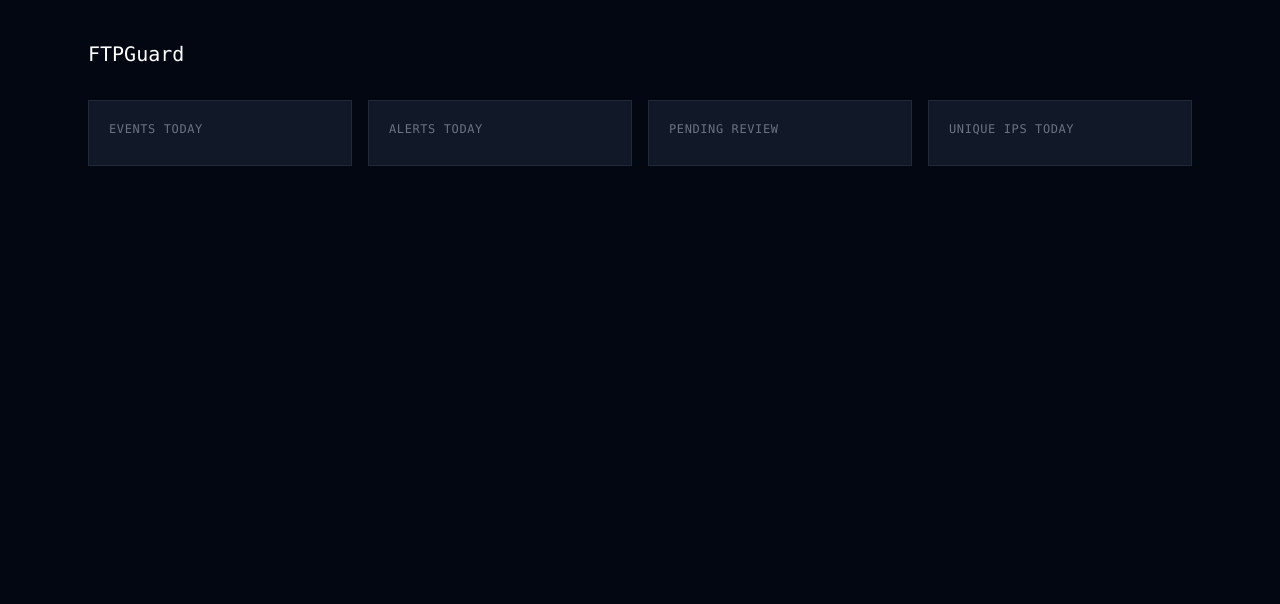
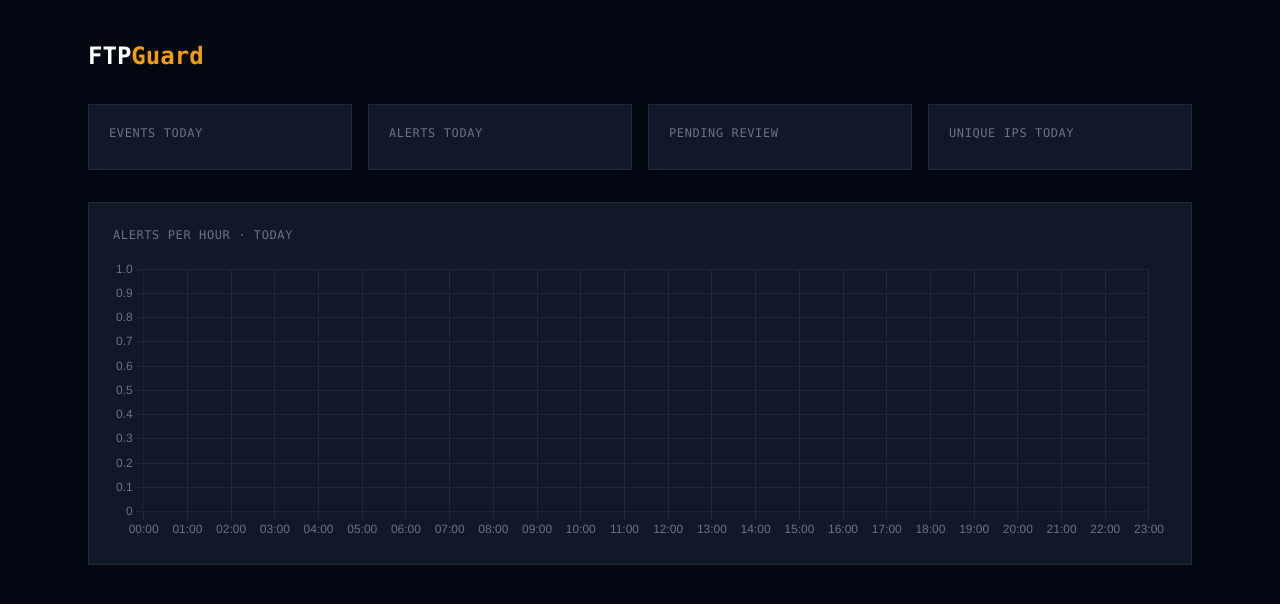
Before and after one commit to AmraniCh/ftp-ids-ml, a Flask app: template src/ftp_ids/dashboard/templates/dashboard.html in a window 1280 px wide. Shown: the top 604 px of the page. Run offline with Flask 3, Linux system fonts and the light colour scheme; the template is opened without the code that fills it, so the values that code supplies are empty; some libraries are stand-ins or nearby versions.

Commit message:
feat (dashboard): add alerts per hour chart for daily insights

```diff
--- a/src/ftp_ids/dashboard/app.py
+++ b/src/ftp_ids/dashboard/app.py
@@ -1,11 +1,16 @@
 from flask import Flask, render_template
-from ftp_ids.dashboard.stats import compute_stats
+from ftp_ids.dashboard.stats import compute_stats, alerts_per_hour
 
 app = Flask(__name__)
 
 @app.route("/")
 def index():
-    return render_template("dashboard.html", stats=compute_stats())
+    return render_template(
+        "dashboard.html",
+        stats=compute_stats(),
+        hourly=alerts_per_hour(),
+    )
+
 
 def serve(host: str = "127.0.0.1", port: int = 8080):
     print(f"Dashboard running at http://{host}:{port}")
--- a/src/ftp_ids/dashboard/templates/dashboard.html
+++ b/src/ftp_ids/dashboard/templates/dashboard.html
@@ -1,43 +1,81 @@
 <!doctype html>
 <html lang="en">
+
 <head>
     <meta charset="utf-8">
     <title>{% block title %}FTPGuard{% endblock %}</title>
     <script src="https://cdn.tailwindcss.com"></script>
 </head>
+
 <body class="bg-gray-950 text-gray-200 min-h-screen font-mono">
     <main class="max-w-6xl mx-auto px-6 py-10">
-        <h1 class="text-xl text-white mb-8">FTPGuard</h1>
+        <!-- <h1 class="text-xl text-white mb-8">FTPGuard</h1> -->
+
+        <h1 class="text-2xl font-bold mb-8">
+            <span class="text-white">FTP</span><span class="text-amber-500">Guard</span>
+        </h1>
 
         <div class="grid grid-cols-1 md:grid-cols-4 gap-4">
 
-            <div class="border border-gray-800 bg-gray-900 p-5">
+            <div class="border border-gray-800 hover:border-gray-700 bg-gray-900 p-5 transition-colors">
                 <div class="text-xs uppercase tracking-wider text-gray-500">events today</div>
                 <div class="text-3xl text-white mt-2 tabular-nums">{{ stats.events_today }}</div>
             </div>
 
 
-            <div class="border border-gray-800 bg-gray-900 p-5">
+            <div class="border border-gray-800 hover:border-gray-700 bg-gray-900 p-5 transition-colors">
                 <div class="text-xs uppercase tracking-wider text-gray-500">alerts today</div>
                 <div class="text-3xl text-white mt-2 tabular-nums">{{ stats.alerts_today }}</div>
             </div>
 
-            <div class="border border-gray-800 bg-gray-900 p-5">
+            <div class="border border-gray-800 hover:border-gray-700 bg-gray-900 p-5 transition-colors">
                 <div class="text-xs uppercase tracking-wider text-gray-500">pending review</div>
-                <div class="text-3xl mt-2 tabular-nums {% if stats.pending > 0 %}text-amber-500{% else %}text-white{% endif %}">
+                <div
+                    class="text-3xl mt-2 tabular-nums {% if stats.pending > 0 %}text-amber-500{% else %}text-white{% endif %}">
                     {{ stats.pending }}
                 </div>
             </div>
 
-            <div class="border border-gray-800 bg-gray-900 p-5">
+            <div class="border border-gray-800 hover:border-gray-700 bg-gray-900 p-5 transition-colors">
                 <div class="text-xs uppercase tracking-wider text-gray-500">unique ips today</div>
                 <div class="text-3xl text-white mt-2 tabular-nums">{{ stats.unique_ips_today }}</div>
             </div>
 
-
-
         </div>
 
+        <section class="mt-8 border border-gray-800 bg-gray-900 p-6">
+            <h2 class="text-xs uppercase tracking-wider text-gray-500 mb-4">alerts per hour · today</h2>
+            <canvas id="hourlyChart" height="80"></canvas>
+        </section>
     </main>
+
+    <script src="https://cdn.jsdelivr.net/npm/chart.js"></script>
+    <script>
+        const ctx = document.getElementById('hourlyChart').getContext('2d');
+        new Chart(ctx, {
+            type: 'line',
+            data: {
+                labels: Array.from({ length: 24 }, (_, h) => h.toString().padStart(2, '0') + ':00'),
+                datasets: [{
+                    data: {{ hourly|tojson }},
+                    borderColor: '#f59e0b',
+                    backgroundColor: '#f59e0b22',
+                    fill: true,
+                    tension: 0.3,
+                    pointRadius: 2,
+                }]
+            },
+            options: {
+                responsive: true,
+                plugins: { legend: { display: false } },
+                scales: {
+                    x: { ticks: { color: '#6b7280' }, grid: { color: '#1f2937' } },
+                    y: { ticks: { color: '#6b7280' }, grid: { color: '#1f2937' }, beginAtZero: true }
+                }
+            }
+        });
+    </script>
+
 </body>
+
 </html>
```
Also changed, not shown: src/ftp_ids/dashboard/stats.py (+14 -0 lines).
